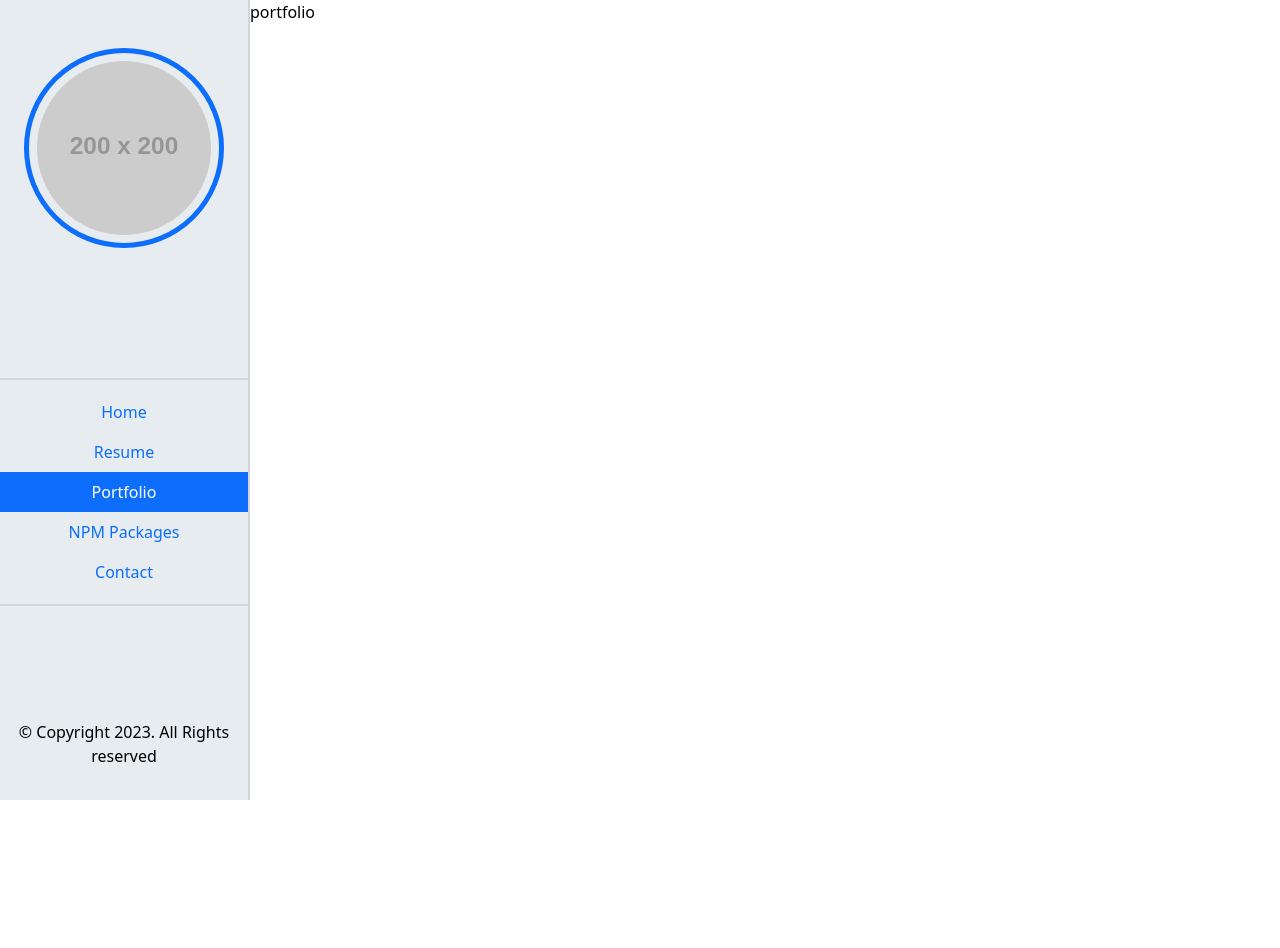
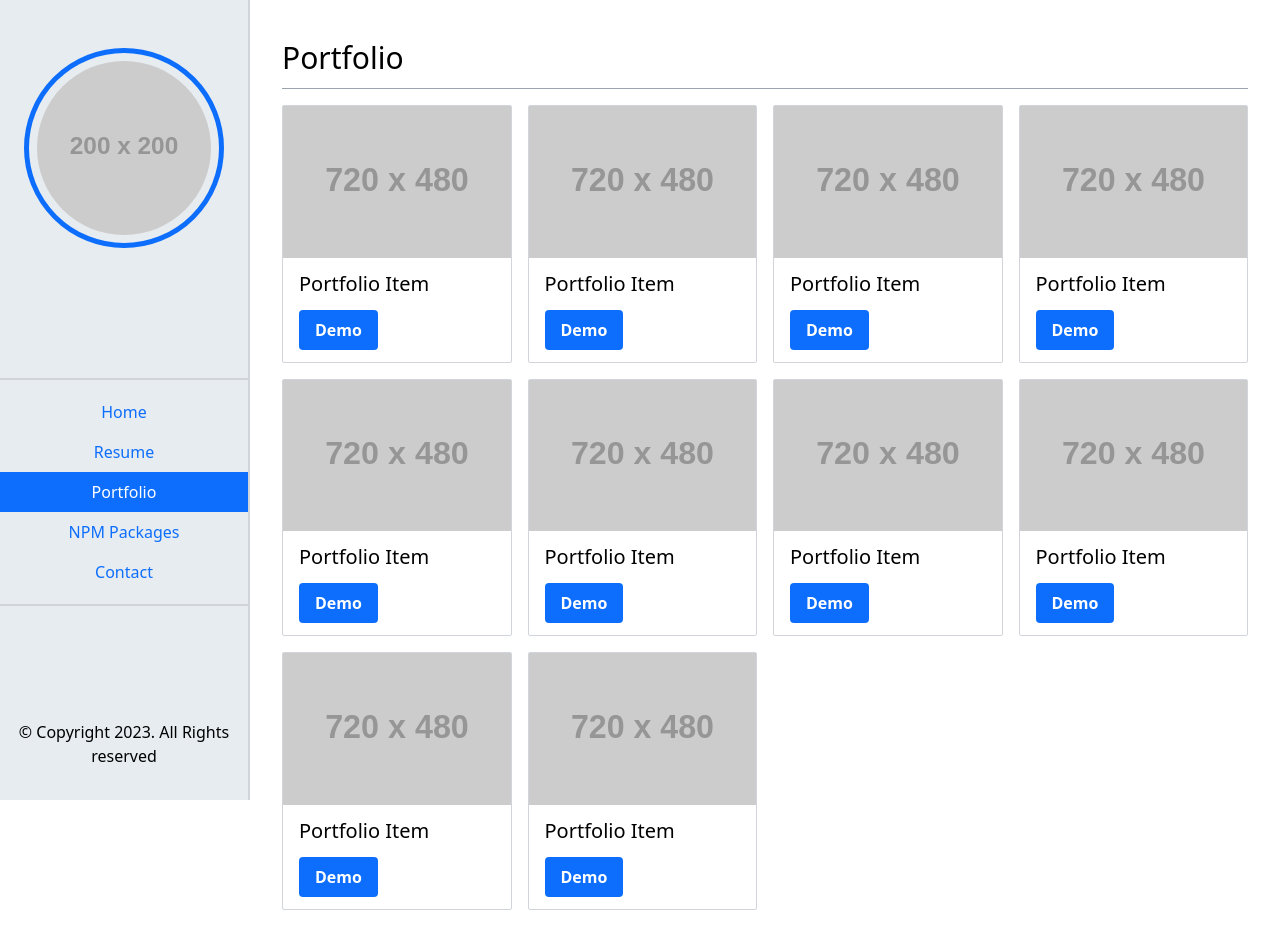
Before and after one commit to ssakib4040/nextjs-portfolio, a Next.js app: page /portfolio in a window 1280 px wide. Before the commit the page ends 800 px from the top, so only its background shows below. Built offline with nearby package versions, Linux system fonts and the light colour scheme.

Commit message:
Portfolio structure added

```diff
--- a/components/Sidebar.tsx
+++ b/components/Sidebar.tsx
@@ -5,8 +5,6 @@ import React from "react";
 
 export default function Sidebar({ sidebar }: { sidebar: boolean }) {
   const router = useRouter();
-
-  console.log(router);
 
   const sidebarImage = "https://dummyimage.com/200x200";
 
--- a/pages/portfolio.tsx
+++ b/pages/portfolio.tsx
@@ -1,5 +1,37 @@
+import Image from "next/image";
 import React from "react";
 
 export default function Portfolio() {
-  return <div>portfolio</div>;
+  return (
+    <div className="px-8 py-10">
+      <h2 className="text-3xl font-medium">Portfolio</h2>
+      <hr className="my-3 border-gray-400 border-1" />
+
+      <div className="grid grid-cols-1 gap-4 mt-4 sm:grid-cols-2 md:grid-cols-3 lg:grid-cols-4 cursor-pointer">
+        {[1, 2, 3, 4, 5, 6, 7, 8, 9, 10].map((each, index) => {
+          return (
+            <div
+              className="flex flex-col rounded-sm border border-gray-300"
+              key={index}
+            >
+              <Image
+                className=""
+                src="https://dummyimage.com/720x480"
+                alt="avatar"
+                width="720"
+                height="480"
+              />
+
+              <div className="my-3 mx-4">
+                <h3 className="text-xl font-medium mb-3">Portfolio Item</h3>
+                <button className="bg-[#0D6EFD] focus:ring-4 transition text-white font-bold py-2 px-4 rounded">
+                  Demo
+                </button>
+              </div>
+            </div>
+          );
+        })}
+      </div>
+    </div>
+  );
 }
```
